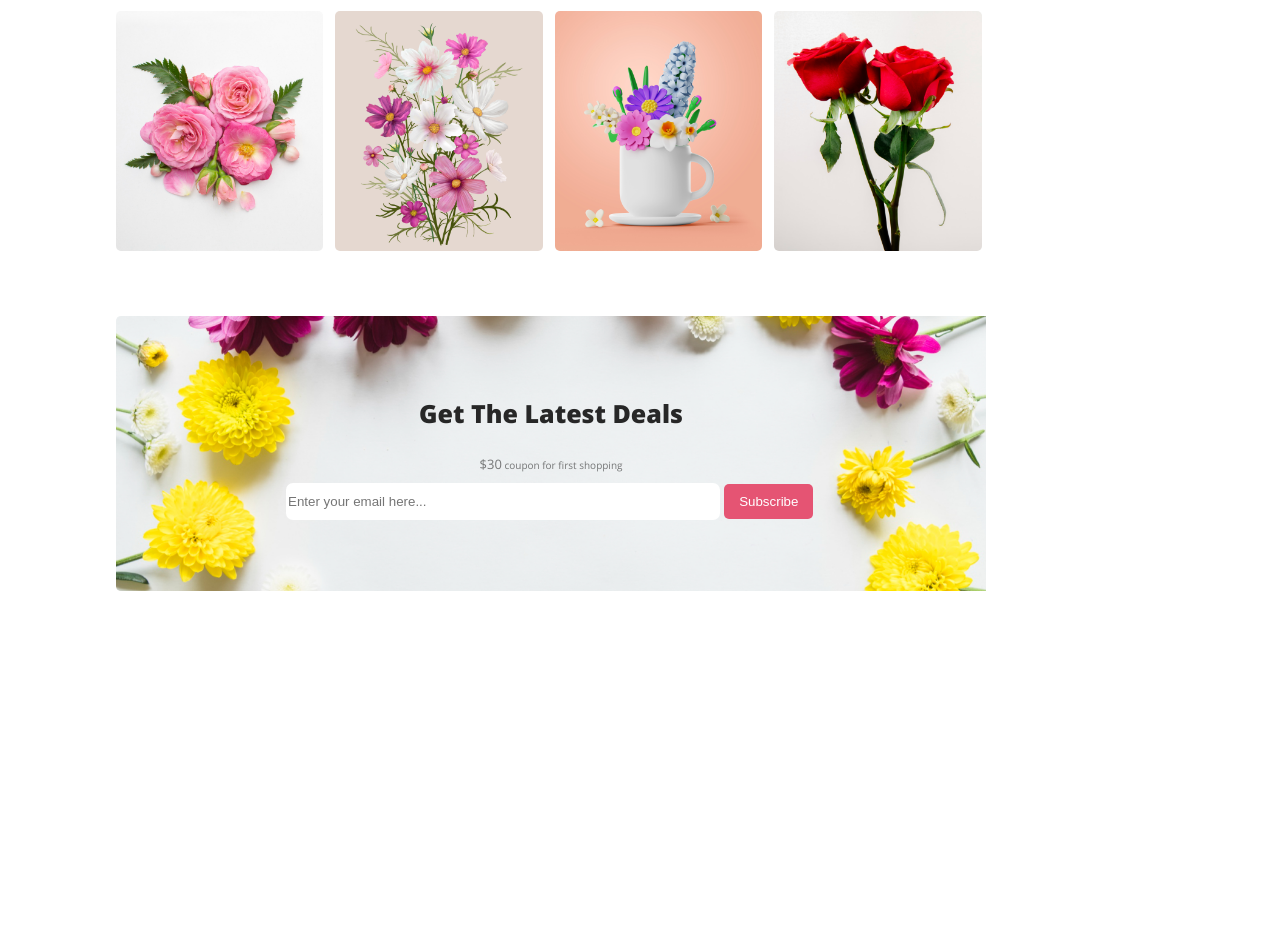
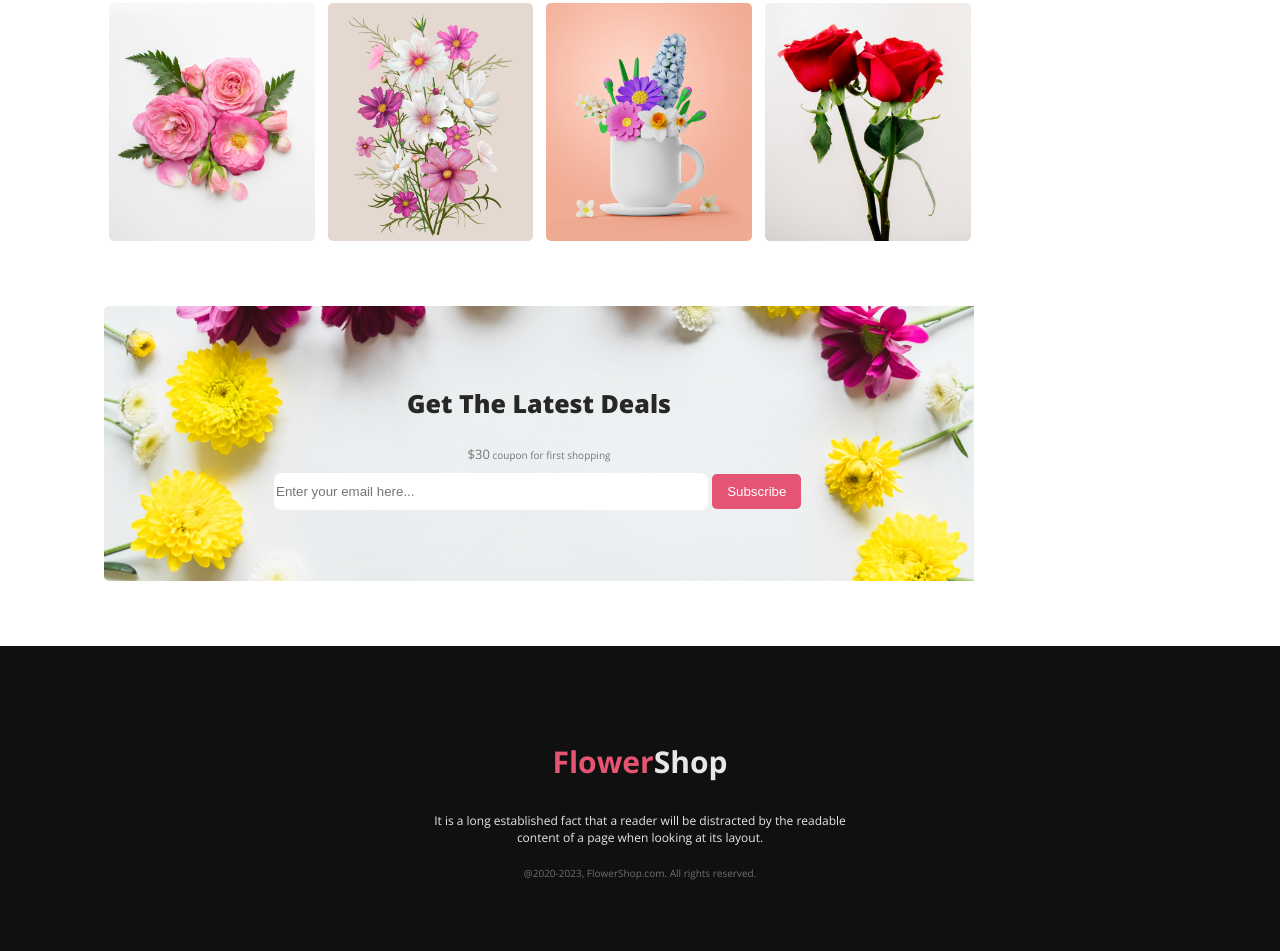
Before and after one commit to jewelmia24/assignment-flower-shop, a plain HTML site: page index.html in a window 1280 px wide. Shown: the part 910-1861 px from the top of the page. Before the commit the page ends 1521 px from the top, so only its background shows below. Drawn offline with nearby package versions, Linux system fonts and the light colour scheme.

Commit message:
added footer section

```diff
--- a/index.html
+++ b/index.html
@@ -35,7 +35,7 @@
         <!-- hot deal section -->
         <div class="hot-deal">
             <div class="hot-deal-dec">
-                <h3 class="hot-title">Hot Deal ! Sale Up To 25% <span class="off">Off</span></h3>
+                <h3 class="hot-title">Hot Deal ! Sale Up To 25% <span class="shared-color">Off</span></h3>
                 <p class="hot-details">It is a long established fact that a reader will be distracted by the readable
                     <br> content of a page when looking at its layout.
                 </p>
@@ -70,6 +70,12 @@
         </div>
     </main>
     <footer>
+        <section class="footer">
+            <h3 class="footer-title"> <span class="shared-color">Flower</span>Shop</h3>
+            <p class="footer-dec">It is a long established fact that a reader will be distracted by the readable <br>
+                content of a page when looking at its layout.</p>
+                <p class="footer-last">@2020-2023, FlowerShop.com. All rights reserved. </p>
+        </section>
 
     </footer>
 </body>
--- a/styles/style.css
+++ b/styles/style.css
@@ -10,6 +10,13 @@ body {
     border-radius: 5px;
     border-style: none;
     color: #FFF;
+}
+.shared-color {
+    color: #E55473;
+}
+body{
+    margin: 0px;
+    padding: 0px;
 }
 
 /* header related style */
@@ -65,9 +72,7 @@ section>div>p {
     padding: 20px 80px 20px 100px;
 }
 
-.off {
-    color: #E55473;
-}
+
 
 .hot-title {
     color: #272727;
@@ -104,8 +109,8 @@ section>div>p {
 }
 
 .social-img {
-    height: 240px;
-    margin-left: 8px;
+    height: 238px;
+    margin-left: 9px;
     border-radius: 5px;
 }
 
@@ -120,8 +125,8 @@ section>div>p {
     background-size: cover;
     width: 870px;
     height: 275px;
-    margin: 60px 116px 20px 108px;
-
+    margin: 60px 120px 20px 104px;
+}
     .deals-title {
         text-align: center;
         color: #272727;
@@ -137,16 +142,41 @@ section>div>p {
         font-size: 10px;
         padding-top: 0px;
     }
-    .amount{
+
+    .amount {
         font-size: 13px;
     }
-    .deals-input{
+
+    .deals-input {
         margin-left: 170px;
     }
-    .deals-mail{
+
+    .deals-mail {
         background: #FFF;
         height: 35px;
         width: 430px;
         border-radius: 7px;
         border-style: none;
     }
+
+    /* footer related styles */
+
+    .footer{
+        background: #111010;
+        text-align: center;
+        color: rgba(255, 255, 255, 0.90);
+        height: 240px;
+        margin: 65px 0px 0px 0px;
+        padding-top: 65px;
+    }
+    .footer-title{
+        font-size: 30px;
+    }
+    .footer-dec{
+        font-size: 12px;
+    }
+    .footer-last{
+        color: rgba(255, 255, 255, 0.40);
+        font-size: 10px;
+        margin-top: 20px;
+    }
```
